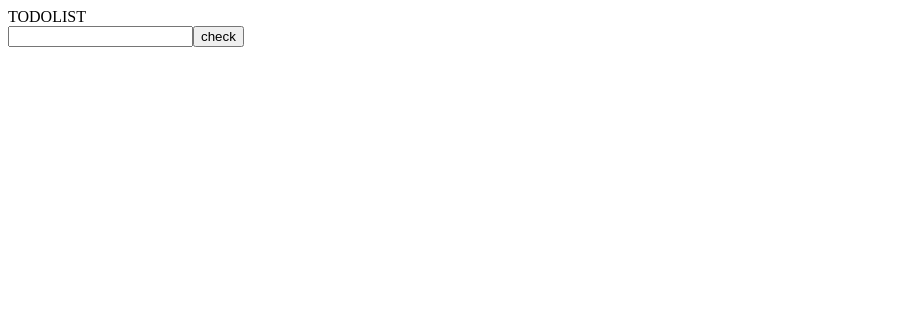
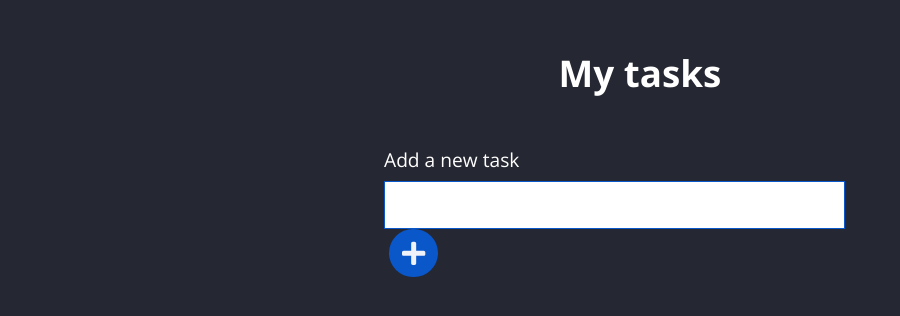
Before and after one commit to suprajaraman/todo-app, a React (Create React App) app: page / in a window 1280 px wide. Shown: the top 316 px of the page, without its empty margins (0-900 px from the left). Built offline with nearby package versions, Linux system fonts and the light colour scheme.

Commit message:
added styles

```diff
--- a/package.json
+++ b/package.json
@@ -3,6 +3,9 @@
   "version": "0.1.0",
   "private": true,
   "dependencies": {
+    "@fortawesome/fontawesome-svg-core": "^1.2.32",
+    "@fortawesome/free-solid-svg-icons": "^5.15.1",
+    "@fortawesome/react-fontawesome": "^0.1.13",
     "@testing-library/jest-dom": "^5.11.6",
     "@testing-library/react": "^11.2.2",
     "@testing-library/user-event": "^12.5.0",
@@ -10,6 +13,7 @@
     "react-dom": "^17.0.1",
     "react-router-dom": "^5.2.0",
     "react-scripts": "4.0.1",
+    "sass": "^1.30.0",
     "uuid": "^8.3.2",
     "web-vitals": "^0.2.4"
   },
--- a/public/index.html
+++ b/public/index.html
@@ -9,6 +9,8 @@
       name="description"
       content="Web site created using create-react-app"
     />
+    <link rel="preconnect" href="https://fonts.gstatic.com">
+  <link href="https://fonts.googleapis.com/css2?family=Open+Sans:wght@400;600;700&display=swap" rel="stylesheet">
     <link rel="apple-touch-icon" href="%PUBLIC_URL%/logo192.png" />
     <!--
       manifest.json provides metadata used when your web app is installed on a
--- a/src/App.js
+++ b/src/App.js
@@ -2,8 +2,10 @@ import React from 'react';
 import { BrowserRouter, Switch, Route } from 'react-router-dom'
 import Error from './pages/Error';
 import Home from './pages/Home';
+import './styles/main.scss';
 
 function App() {
+
   return (
     <BrowserRouter>
     <div className="App">
--- a/src/components/Form.js
+++ b/src/components/Form.js
@@ -1,5 +1,7 @@
 import React, { useState } from 'react'
 import { v4 as uuid } from 'uuid';
+import { FontAwesomeIcon } from '@fortawesome/react-fontawesome'
+import { faPlus } from '@fortawesome/free-solid-svg-icons'
 
 const FORM = ({todos, setTodos}) => {
       const [newTodo, setNewTodo] = useState('')
@@ -13,9 +15,10 @@ const FORM = ({todos, setTodos}) => {
             setNewTodo('')
       }
       return (
-            <form onSubmit={onSubmitHandler}>
+            <form onSubmit={onSubmitHandler} className="new-todo-form">
+                  <label>Add a new task</label>
                   <input type="text" onChange={onChangeHandler} value={newTodo}/>
-                  <button>check</button>
+                  <button><FontAwesomeIcon className="icon icon__add" icon={faPlus} size='2x'/></button>
             </form>
       )
 }
--- a/src/components/Header.js
+++ b/src/components/Header.js
@@ -1,10 +1,11 @@
 import React from 'react'
 
 const Header = () => {
+
       return (
-            <div>
-                  HEADER
-            </div>
+            <header>
+                  <h1>My tasks</h1>
+            </header>
       )
 }
 
--- a/src/components/Todo.js
+++ b/src/components/Todo.js
@@ -1,6 +1,7 @@
 import React, {useState} from 'react'
-
-const Todo = ({ todo, id, setTodos, todos }) => {
+import { FontAwesomeIcon } from '@fortawesome/react-fontawesome'
+import { faTrash, faEdit, faCheck } from '@fortawesome/free-solid-svg-icons'
+const Todo = ({ todo, id, setTodos, todos, checked }) => {
       const [edit, setEdit] = useState(false)
       const checkedHandler = () => {
             setTodos(todos.map((todo) => {
@@ -14,8 +15,6 @@ const Todo = ({ todo, id, setTodos, todos }) => {
             setTodos(todos.filter((todo) => (
                   todo.id !== id
             )))
-            console.log(todos)
-            console.log(id)
       }
       const editHandler = () => {
             setEdit(!edit)
@@ -30,16 +29,17 @@ const Todo = ({ todo, id, setTodos, todos }) => {
       }
       const onSubmitHandler = (e) => {
             e.preventDefault()
-            console.log("submitted")
             setEdit(!edit)
       }
       return (
-            edit ? (<form onSubmit = {onSubmitHandler}><input type="text" value={todo} onChange={onChangeHandler}/><button>Save</button></form>) : <>
-            <li>{todo}</li>
-            <button onClick = {checkedHandler}>CHECK</button>
-            <button onClick={deleteHandler}>DELETE</button>
-            <button onClick = {editHandler}>Edit</button>
-      </>
+            edit ? (<form onSubmit={onSubmitHandler} className="todo todo__edit"><input type="text" value={todo} onChange={onChangeHandler} /><button className="save-btn">SAVE</button></form>) : <div className= {`todo ${checked ? 'checked' : ''}`} >
+
+                  <li>{todo} {todo.checked}</li>
+                  <span>
+                  <button onClick = {checkedHandler}><FontAwesomeIcon className = "icon icon__check" icon={faCheck} size='2x' /></button>
+                  <button onClick={deleteHandler}><FontAwesomeIcon className = "icon icon__trash" icon={faTrash} size='2x'/></button>
+                        <button onClick={editHandler}><FontAwesomeIcon className = "icon icon__edit" icon={faEdit} size='2x'/></button> </span>
+      </div>
       )
 }
 
--- a/src/components/TodoList.js
+++ b/src/components/TodoList.js
@@ -6,12 +6,12 @@ const TodoList = () => {
       const [todos, setTodos] = useState([])
       return (
             <div>
-                  TODOLIST
+
                   <Form todos={todos} setTodos={setTodos} />
                   <ul>
                         {todos.map((todo) => (
 
-                              <Todo key={todo.id} todo={todo.task} id={todo.id} setTodos={setTodos} todos={todos}/>
+                              <Todo key={todo.id} todo={todo.task} id={todo.id} checked={todo.checked} setTodos={setTodos} todos={todos}/>
 
                         ))}
                         </ul>
--- a/src/pages/Home.js
+++ b/src/pages/Home.js
@@ -1,9 +1,11 @@
 import React from 'react'
 import TodoList from '../components/TodoList'
+import Header from '../components/Header'
 
 const Home = () => {
       return (
             <div>
+                  <Header/>
                    <TodoList/>
             </div>
       )
--- /dev/null
+++ b/src/styles/main.scss
@@ -0,0 +1,116 @@
+* {
+  margin: 0;
+  padding: 0;
+  box-sizing: border-box;
+  --color-primary: #252732;
+  --color-secondary: #ffffff;
+  --color-gray: #f0f2fa;
+  --color-blue: #0a57ca;
+  --color-red: #da3a3a;
+  --color-green: #06d6a0;
+}
+
+body {
+  background-color: var(--color-primary);
+  color: var(--color-secondary);
+  font-family: "Open Sans", sans-serif;
+  min-height: 100vh;
+  transition: all 0.5s ease;
+}
+
+h1 {
+  font-size: 2.3rem;
+  text-align: center;
+  margin: 3rem;
+}
+button {
+  border: none;
+  cursor: pointer;
+  &:focus {
+    outline: none;
+  }
+  &:active {
+    transform: scale(0.9);
+  }
+}
+input[type="text"] {
+  border: none;
+  &:focus {
+    outline: none;
+  }
+  color: var(--color-primary);
+  font-family: "Open Sans", sans-serif;
+  height: 100%;
+  border: 0.5px solid var(--color-blue);
+  width: 90%;
+  font-size: 1.2rem;
+  padding: 0.3rem;
+}
+
+.new-todo-form {
+  height: 3rem;
+  width: 40vw;
+  display: flex;
+  flex-wrap: wrap;
+  margin: 3rem auto;
+  button {
+    height: 100%;
+    padding: 0.5rem;
+    margin: 0 0.3rem;
+    border-radius: 100px;
+    background-color: #0a57ca;
+  }
+  label {
+    font-size: 1.2rem;
+    min-width: 100%;
+    margin: 0 0 0.5rem 0;
+  }
+}
+
+.todo {
+  background-color: var(--color-gray);
+  margin: 2rem auto;
+  width: 45%;
+  display: flex;
+  justify-content: space-between;
+  padding: 1rem;
+  font-size: 1.2rem;
+  font-weight: 600;
+  border-radius: 10px;
+  box-shadow: 1px 3px 4px 0px rgba(107, 94, 94, 0.25);
+  color: var(--color-primary);
+  li {
+    list-style-type: none;
+  }
+
+  &__edit {
+    transform: scale(1.05);
+    box-shadow: 1px 3px 4px 0px rgba(19, 9, 9, 0.25);
+
+    .save-btn {
+      width: 10%;
+      background-color: var(--color-blue);
+      color: var(--color-gray);
+    }
+  }
+}
+
+.icon {
+  margin: 0 0.3rem;
+  &__check {
+    color: var(--color-green);
+  }
+  &__trash {
+    color: var(--color-red);
+  }
+  &__edit {
+    color: var(--color-blue);
+  }
+  &__add {
+    color: var(--color-gray);
+  }
+}
+.checked {
+  text-decoration: line-through;
+  opacity: 50%;
+}
```
Also changed, not shown: 2 other files (tests, documents, lock files or other folders).
